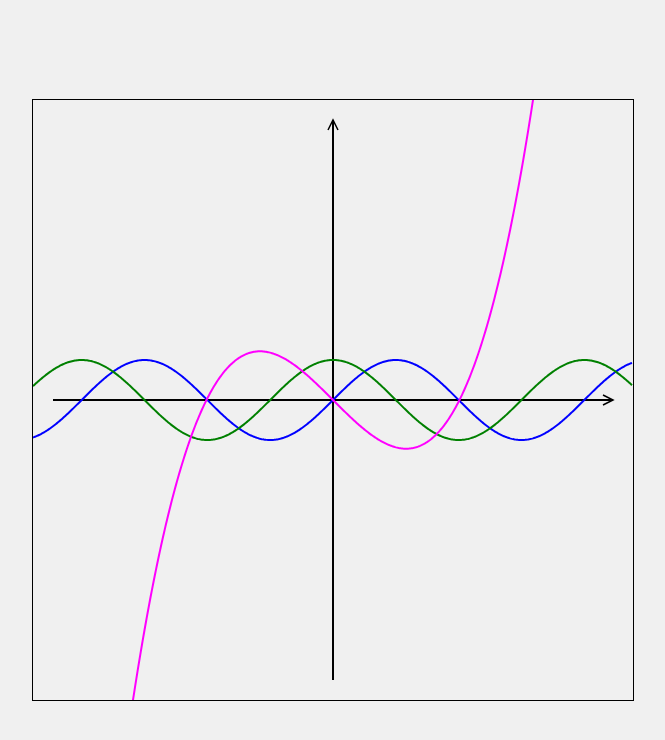
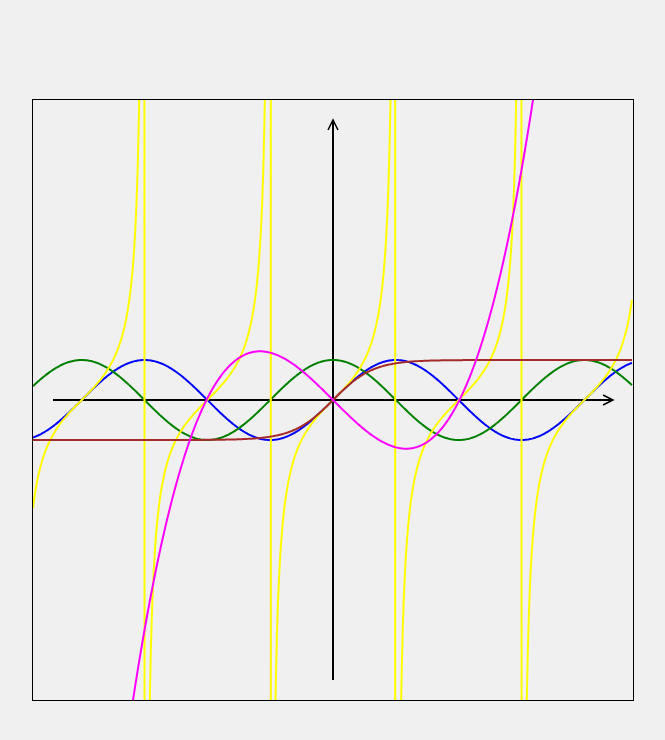
Before and after one commit to ThomasDerZweifler/calendarByKi, a website: page function_plotter.html in a window 1280 px wide. Shown: the whole page, without its empty margins (307-972 px from the left). Drawn offline with Linux system fonts and the light colour scheme.

Commit message:
geometry tests

```diff
--- a/function_plotter.html
+++ b/function_plotter.html
@@ -97,9 +97,9 @@
 
   // Füge hier weitere Funktionen hinzu, z.B.:
   plotFunction((x) => Math.cos(x), 'green'); // Cosinus
+  plotFunction((x) => Math.tan(x), 'yellow'); // Tangens
+  plotFunction((x) => Math.tanh(x), 'brown'); // Cotangens
   plotFunction((x) => 0.1 * Math.pow(x, 3) - x, 'magenta'); // Kubische Funktion
-
-
 
 </script>
 </body>
```
